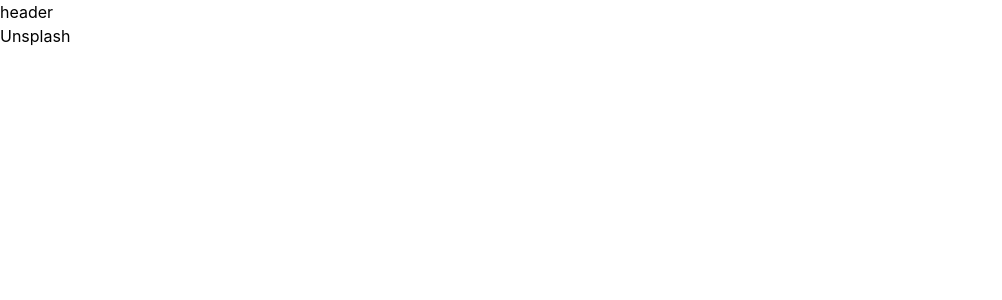
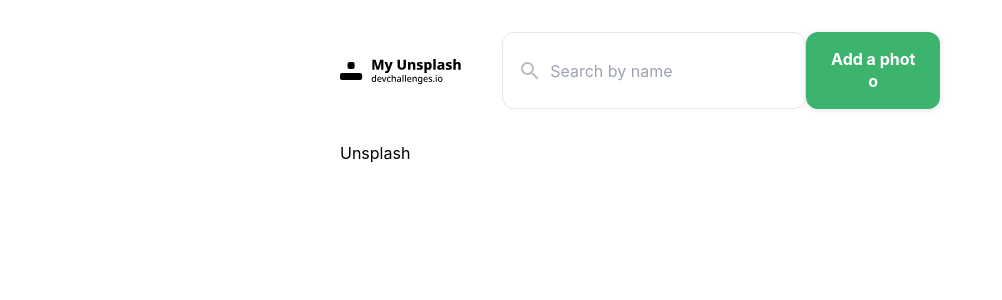
Before and after one commit to UedaA0816/splashes-frontend, a React (Create React App) app: page / in a window 1280 px wide. Shown: the top 300 px of the page, without its empty margins (0-1002 px from the left). Built offline with nearby package versions, Linux system fonts and the light colour scheme.

Commit message:
fix header and style

```diff
--- a/src/components/organisms/Header.tsx
+++ b/src/components/organisms/Header.tsx
@@ -1,5 +1,16 @@
+import Logo from "../atoms/Logo"
+import Button from "../molecules/Button"
+import SearchInput from "../molecules/SearchInput"
+
 const Header = ()=>{
-  return <div>header</div>
+  return (
+    <div className="py-8 flex h-[119px]">
+      <Logo className="my-auto mr-6 h-[26px]" />
+      <SearchInput />
+      <span className="flex-grow"></span>
+      <Button>Add a photo</Button>
+    </div>
+  )
 }
 
 export default Header
--- a/src/components/pages/Home.tsx
+++ b/src/components/pages/Home.tsx
@@ -4,8 +4,9 @@ import Unsplash from "../organisms/Unsplash";
 import HeaderMain from "../templates/HeaderMain";
 
 const Home = ()=>{
+  const width = 600
   return (
-  <HeaderMain>
+  <HeaderMain width={width}>
     <Header />
     <Unsplash />
   </HeaderMain>
--- a/src/components/templates/HeaderMain.tsx
+++ b/src/components/templates/HeaderMain.tsx
@@ -1,9 +1,9 @@
 import React from "react";
 
-const HeaderMain:React.FC<{}> = ({children})=>{
+const HeaderMain:React.FC<{width:number}> = ({children,width})=>{
   const [header,...main] = React.Children.toArray(children)
   return (
-    <div className="h-full flex flex-col">
+    <div className="h-full flex flex-col mx-auto" style={{width:width}}>
       <header>{header}</header>
       {main.map((v)=><main className="flex-grow">{v}</main>)}
     </div>
```
